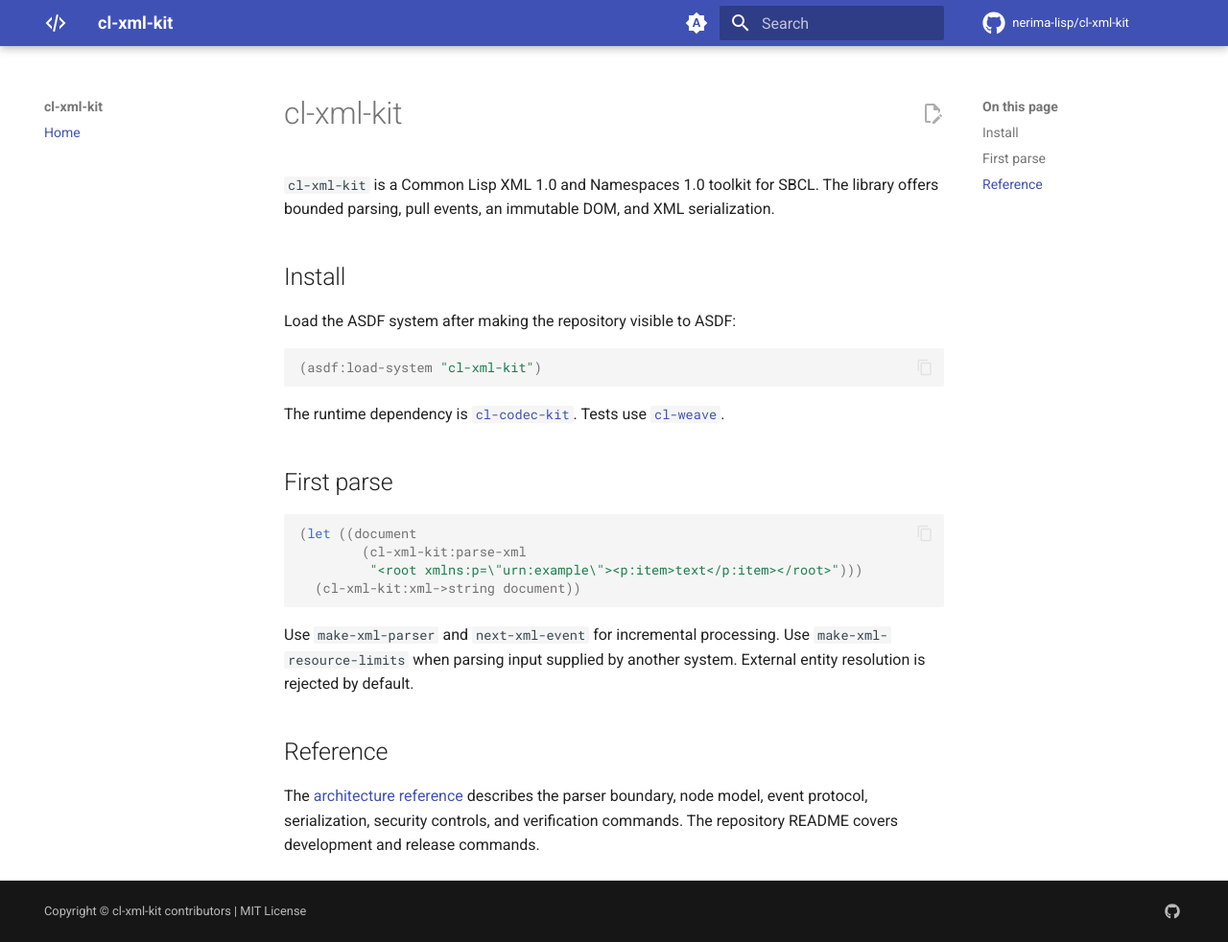
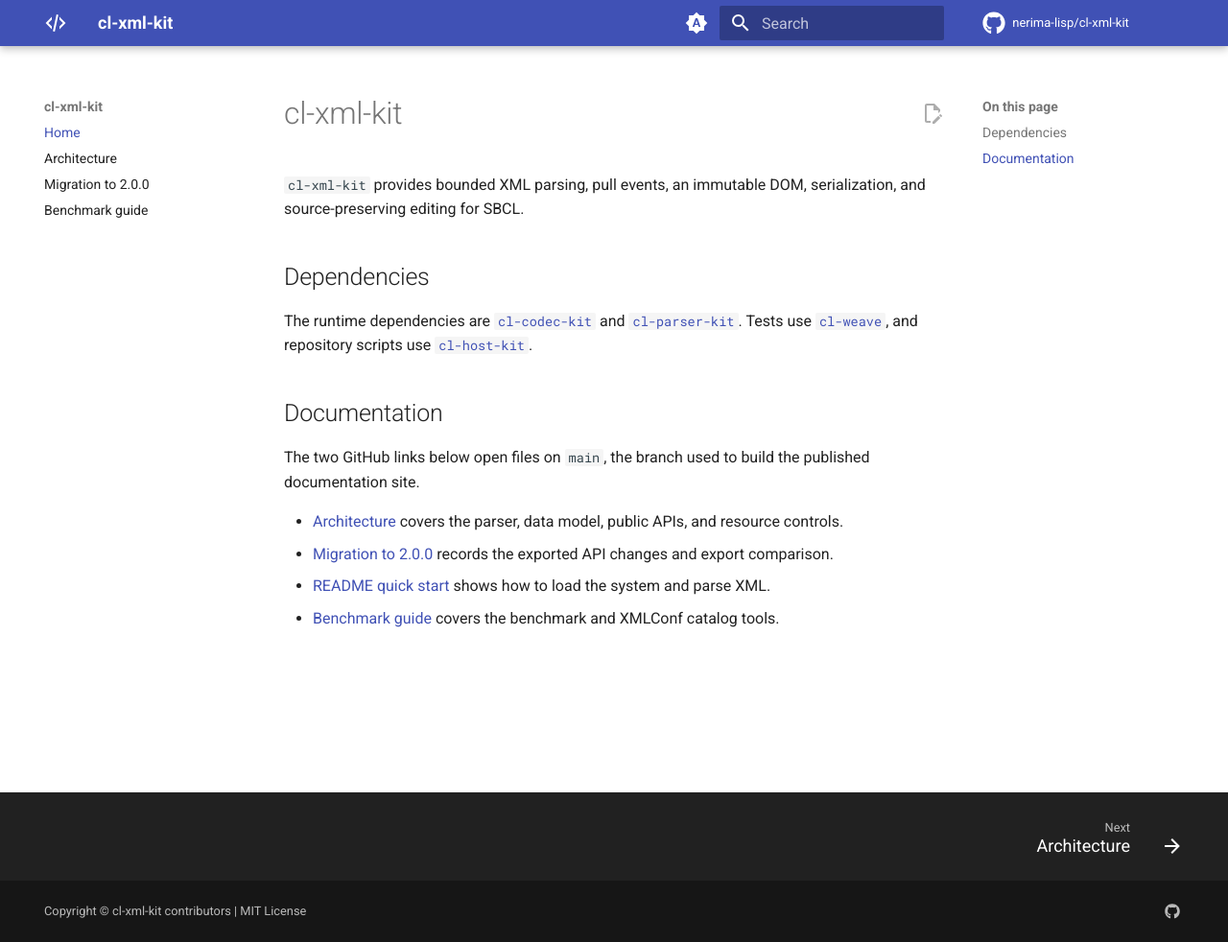
Before and after one commit to nerima-lisp/cl-xml-kit, an MkDocs documentation site: the page built from docs/src/index.md, in a window 1280 px wide and 982 px high. Shown: the whole window at 96% size. Built offline with MkDocs 1.6.1 and Material for MkDocs 9.7.7, drawn with Linux system fonts in a browser that asks for light colours; comment, search, counter and statistics services are not loaded.

Commit message:
docs(site): update navigation and landing page

````diff
--- a/docs/mkdocs.yml
+++ b/docs/mkdocs.yml
@@ -1,10 +1,8 @@
-# cl-xml-kit documentation configuration.
-#
 # Build:   mkdocs build -f docs/mkdocs.yml --strict
 # Serve:   mkdocs serve  -f docs/mkdocs.yml
 
 site_name: cl-xml-kit
-site_description: Dependency-free XML toolkit foundation for Common Lisp.
+site_description: Bounded XML toolkit for Common Lisp with cl-codec-kit and cl-parser-kit dependencies.
 site_author: cl-xml-kit contributors
 site_url: https://nerima-lisp.github.io/cl-xml-kit/
 
@@ -12,6 +10,7 @@ repo_name: nerima-lisp/cl-xml-kit
 repo_url: https://github.com/nerima-lisp/cl-xml-kit
 edit_uri: edit/main/docs/src/
 
+# MkDocs resolves these paths relative to this configuration file.
 docs_dir: src
 site_dir: ../site
 use_directory_urls: true
@@ -90,3 +89,6 @@ markdown_extensions:
 
 nav:
   - Home: index.md
+  - Architecture: architecture.md
+  - Migration to 2.0.0: migration.md
+  - Benchmark guide: https://github.com/nerima-lisp/cl-xml-kit/blob/main/benchmark/README.md
--- a/docs/src/index.md
+++ b/docs/src/index.md
@@ -1,37 +1,16 @@
 # cl-xml-kit
 
-`cl-xml-kit` is a Common Lisp XML 1.0 and Namespaces 1.0 toolkit for SBCL.
-The library offers bounded parsing, pull events, an immutable DOM, and XML
-serialization.
+`cl-xml-kit` provides bounded XML parsing, pull events, an immutable DOM, serialization, and source-preserving editing for SBCL.
 
-## Install
+## Dependencies
 
-Load the ASDF system after making the repository visible to ASDF:
+The runtime dependencies are [`cl-codec-kit`](https://github.com/nerima-lisp/cl-codec-kit) and [`cl-parser-kit`](https://github.com/nerima-lisp/cl-parser-kit). Tests use [`cl-weave`](https://github.com/nerima-lisp/cl-weave), and repository scripts use [`cl-host-kit`](https://github.com/nerima-lisp/cl-host-kit).
 
-```lisp
-(asdf:load-system "cl-xml-kit")
-```
+## Documentation
 
-The runtime dependency is
-[`cl-codec-kit`](https://github.com/nerima-lisp/cl-codec-kit). Tests use
-[`cl-weave`](https://github.com/nerima-lisp/cl-weave).
+The two GitHub links below open files on `main`, the branch used to build the published documentation site.
 
-## First parse
-
-```lisp
-(let ((document
-        (cl-xml-kit:parse-xml
-         "<root xmlns:p=\"urn:example\"><p:item>text</p:item></root>")))
-  (cl-xml-kit:xml->string document))
-```
-
-Use `make-xml-parser` and `next-xml-event` for incremental processing. Use
-`make-xml-resource-limits` when parsing input supplied by another system.
-External entity resolution is rejected by default.
-
-## Reference
-
-The [architecture reference](https://github.com/nerima-lisp/cl-xml-kit/blob/main/docs/design/architecture.md) describes the parser
-boundary, node model, event protocol, serialization, security controls, and
-verification commands. The repository README covers development and release
-commands.
+- [Architecture](architecture.md) covers the parser, data model, public APIs, and resource controls.
+- [Migration to 2.0.0](migration.md) records the exported API changes and export comparison.
+- [README quick start](https://github.com/nerima-lisp/cl-xml-kit/blob/main/README.md#quick-start) shows how to load the system and parse XML.
+- [Benchmark guide](https://github.com/nerima-lisp/cl-xml-kit/blob/main/benchmark/README.md) covers the benchmark and XMLConf catalog tools.
````
